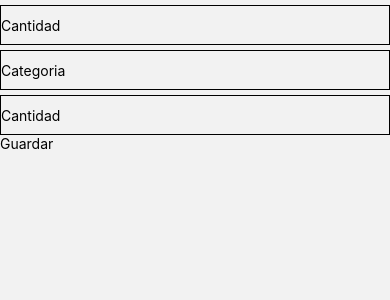
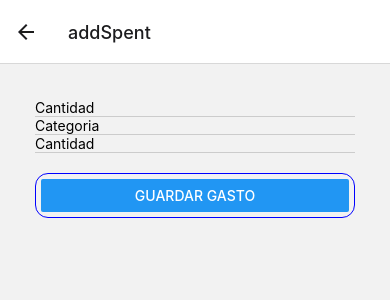
Before and after one commit to DaatKruby/SpentApp, a React Native app: screen /addSpent in a window 390 px wide. Shown: the top 300 px of the page. Built offline with nearby package versions, Linux system fonts and the light colour scheme.

Commit message:
code refactoring

```diff
--- a/App.js
+++ b/App.js
@@ -11,7 +11,7 @@ const Stack = createStackNavigator();
 
 function StackScreens(){
   return (
-    <Stack.Navigator screenOptions={{headerShown: false}} >
+    <Stack.Navigator screenOptions={{headerShown: true}} >
     <Stack.Screen name="landing" component={TimelineSpent} />
     <Stack.Screen name="addSpent" component={Addspent} />
     </Stack.Navigator>
--- a/screens/AddSpent.jsx
+++ b/screens/AddSpent.jsx
@@ -1,28 +1,24 @@
 import React from 'react';
-import { SafeAreaView, Text, View, TextInput, StyleSheet, ScrollView, TouchableOpacity } from 'react-native';
+import { SafeAreaView, Text, View, TextInput, StyleSheet, ScrollView, Button } from 'react-native';
 
 import Spentform from '../components/SpentForm';
 
 const Addspent = () => {
     return (
-        <SafeAreaView>
-            <ScrollView>
+        <ScrollView style={styles.container}>
             <View>
-                    <TextInput style={styles.input} placeholder="Cantidad" />
+                <TextInput style={styles.InputGroup} placeholder="Cantidad" />
             </View>
             <View>
-                    <TextInput style={styles.input} placeholder="Categoria" />
+                <TextInput style={styles.InputGroup} placeholder="Categoria" />
             </View>
             <View>
-                    <TextInput style={styles.input} placeholder="Cantidad" />
+                <TextInput style={styles.InputGroup} placeholder="Cantidad" />
             </View>
-                <View>
-                    <TouchableOpacity>
-                        <Text>Guardar</Text>
-                    </TouchableOpacity>
+            <View style={styles.ButtonContainer}>
+                <Button title="Guardar Gasto" />
             </View>
         </ScrollView>
-        </SafeAreaView>
     );
 }
 
@@ -30,24 +26,27 @@ export default Addspent;
 
 
 const styles = StyleSheet.create({
-    containerForm: {
-        paddingTop: 15,
+    InputGroup: {
         flex: 1,
-        alignItems: 'center'
+        padding: 0,
+        marginBottom: 0,
+        borderBottomWidth: .5,
+        borderBottomColor: '#cccccc',
+        height: 55
     },
-    input: {
-        marginTop: 5,
-        height: 40,
-        borderColor: 'black',
-        borderWidth: .5
+    container: {
+        flex: 1,
+        padding: 35,
     },
-    textTitle: {
-        fontSize: 15,
-        fontWeight: 'bold',
-
-
-    },
-    containerTitle: {
-        paddingLeft: 15,
+    ButtonContainer: {
+        marginTop: 20,
+        flex: 1,
+        padding: 5,
+        width: '100%',
+        borderColor: 'blue',
+        borderWidth: .5,
+        alignContent: 'center',
+        justifyContent: 'center',
+        borderRadius: 13
     }
 });
```
Lines whose indentation alone changed are shown as unchanged.
